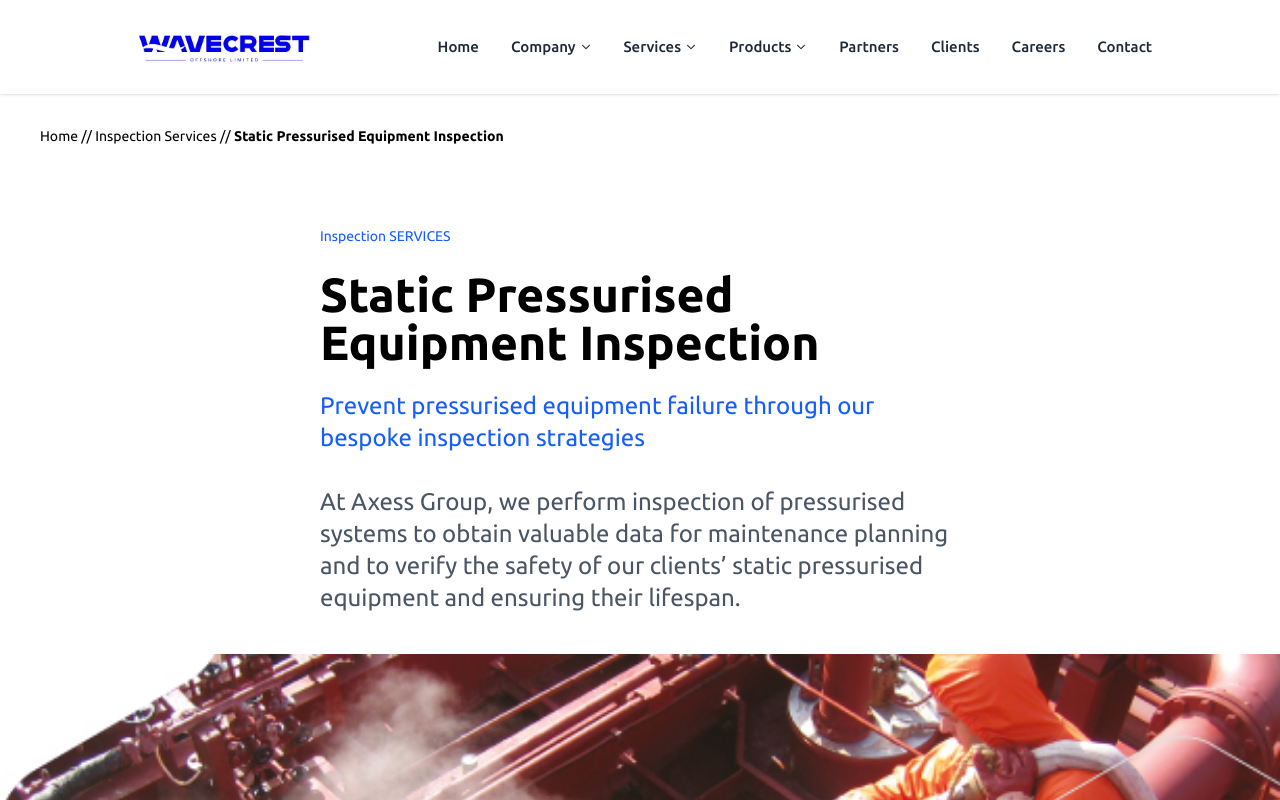
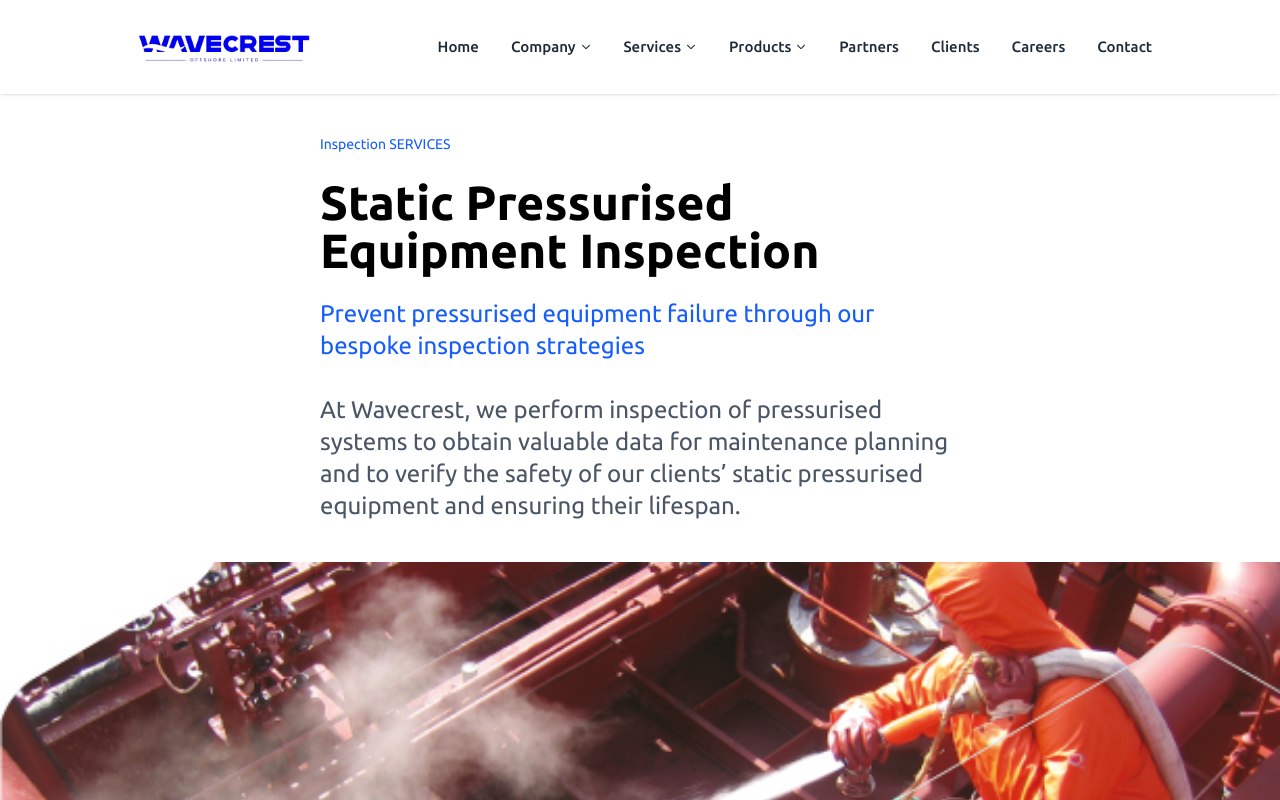
Before and after one commit to thedon-dev/wavecrest, a React (Vite) app: page /inspection-services/static-pressurised-equipment-inspection in a window 1280 px wide. Shown: the top 800 px of the page. Built offline with nearby package versions, Linux system fonts and the light colour scheme.

Commit message:
Little change

```diff
--- a/src/pages/DrillingEquipmentInspection.jsx
+++ b/src/pages/DrillingEquipmentInspection.jsx
@@ -7,10 +7,7 @@ import liftingImg from "../assets/computer_stat.jpg";
 const LiftingInspectionPage = () => {
   return (
     <div className="bg-white">
-      <div className="text-sm pt-8 mb-20 pl-10">
-        Home // Inspection Services // Drilling Equipment Inspection
-      </div>
-      <main className="flex justify-center items-center flex-col">
+      <main className="flex justify-center items-center flex-col mt-10">
         <div className="w-[50%]">
           {/* Hero Section */}
           <section className="">
@@ -143,13 +140,12 @@ const LiftingInspectionPage = () => {
                 </a>
               </section>
 
-              <img
+              {/* <img
                 src={liftingImg}
                 alt="Lifting equipment inspection"
                 className="w-full pt-6 mb-6"
               />
 
-              {/* learn more button */}
               <div className="flex justify-center items-center">
                 <a
                   href="/contact"
@@ -157,7 +153,7 @@ const LiftingInspectionPage = () => {
                 >
                   <button>Learn more about Equip software</button>
                 </a>
-              </div>
+              </div> */}
             </div>
           </div>
         </section>
--- a/src/pages/InspectionServices.jsx
+++ b/src/pages/InspectionServices.jsx
@@ -304,7 +304,7 @@ const InspectionServices = () => {
               </p>
               <div className="sm:w-full sm:h-[60%] text-center lg:h-[50%] lg:w-[60%] xl:ml-[20%] mt-10 bg-indigo-400 text-white px-5 py-2 rounded-md hover:bg-indigo-700 transition-colors">
                 <p className="text-3xl mb-4">Have any questions?</p>
-                <button className="bg-indigo-600 text-xl p-2 rounded-full">
+                <button className="bg-indigo-600 text-xl py-2 px-4 rounded-full flex gap-3 items-center mx-auto">
                   Contact us{" "}
                   <span className="text-white font-bold text-2xl hover:text-indigo-700">
                     →
@@ -323,25 +323,21 @@ const InspectionServices = () => {
               services, including:
             </h2>
 
-            <div className="flex flex-col items-center">
+            <div className="flex flex-col">
               {services.map((service, i) => (
                 <Link to={service.route}>
                   <div
                     key={i}
-                    className="flex items-center mt-2 gap-6 w-full sm:w-10/12 bg-gray-50 mb-6 p-5 rounded-xl shadow-sm hover:shadow-md hover:shadow-black/50  transition-shadow duration-200"
+                    className="flex items-center mt-2 gap-6 w-full bg-gray-50 mb-6 p-5 rounded-xl shadow-sm hover:shadow-md hover:shadow-black/50  transition-shadow duration-200"
                   >
                     <div className="flex-shrink-0 w-10 h-10 flex items-center justify-center bg-indigo-100 rounded-full">
                       {service.icon}
                     </div>
 
                     <div className="flex-1">
-                      <h3 className="font-semibold text-lg text-gray-800 mb-1">
+                      <h3 className="text-lg lg:text-xl text-gray-800 mb-1">
                         {service.title}
                       </h3>
-                      <p className="text-sm text-gray-600">
-                        Short description for {service.title}. Replace this with
-                        actual details.
-                      </p>
                     </div>
                   </div>
                 </Link>
--- a/src/pages/PressureSafety.jsx
+++ b/src/pages/PressureSafety.jsx
@@ -6,11 +6,7 @@ import { ArrowDown, ArrowUp } from "lucide-react";
 const PresureSafty = () => {
   return (
     <div className="bg-white">
-      <div className="text-sm pt-8 mb-20 pl-10">
-        Home // Inspection Services //
-        <strong> Pressure Safety Valves Inspection </strong>
-      </div>
-      <main className="flex justify-center items-center flex-col">
+      <main className="flex justify-center items-center flex-col mt-10">
         <div className="w-[50%]">
           {/* Hero Section */}
           <section className="">
@@ -86,13 +82,12 @@ const PresureSafty = () => {
                 </a>
               </section>
 
-              <img
+              {/* <img
                 src={liftingImg}
                 alt="Lifting equipment inspection"
                 className="w-full pt-6 mb-6"
               />
 
-              {/* learn more button */}
               <div className="flex justify-center items-center">
                 <a
                   href="/contact"
@@ -100,7 +95,7 @@ const PresureSafty = () => {
                 >
                   <button>Learn more about Bridge</button>
                 </a>
-              </div>
+              </div> */}
             </div>
           </div>
         </section>
--- a/src/pages/StacticPressurisedEquipment.jsx
+++ b/src/pages/StacticPressurisedEquipment.jsx
@@ -41,11 +41,7 @@ const StaticPressurisedEquipment = () => {
 
   return (
     <div className="bg-white">
-      <div className="text-sm pt-8 mb-20 pl-10">
-        Home // Inspection Services //
-        <strong> Static Pressurised Equipment Inspection </strong>
-      </div>
-      <main className="flex justify-center items-center flex-col">
+      <main className="flex justify-center items-center flex-col mt-10">
         <div className="w-[50%]">
           {/* Hero Section */}
           <section className="">
@@ -58,7 +54,7 @@ const StaticPressurisedEquipment = () => {
               inspection strategies
             </p>
             <p className="text-2xl text-gray-600 pt-6 mb-2">
-              At Axess Group, we perform inspection of pressurised systems to
+              At Wavecrest, we perform inspection of pressurised systems to
               obtain valuable data for maintenance planning and to verify the
               safety of our clients’ static pressurised equipment and ensuring
               their lifespan.
@@ -206,21 +202,11 @@ const StaticPressurisedEquipment = () => {
                 performance, to meet their requirements.
               </p>
 
-              <img
+              {/* <img
                 src={liftingImg}
                 alt="Lifting equipment inspection"
                 className="w-full pt-6 mb-6"
-              />
-
-              {/* learn more button */}
-              <div className="flex justify-center items-center">
-                <a
-                  href="/contact"
-                  className="text-gray-300 border  bg-blue-700 font-semibold px-6 py-3 rounded-lg shadow hover:bg-blue-50 transition"
-                >
-                  <button>Learn more about NDT software</button>
-                </a>
-              </div>
+              /> */}
             </div>
           </div>
         </section>
--- a/src/pages/liftingEquipmentInspectioncertification.jsx
+++ b/src/pages/liftingEquipmentInspectioncertification.jsx
@@ -46,11 +46,7 @@ const LiftingInspectionPage = () => {
   ];
   return (
     <div className="bg-white">
-      <div className="text-sm pt-8 mb-20 pl-10">
-        Home // Inspection Services // Lifting Equipment Inspection and
-        Certification
-      </div>
-      <main className="flex justify-center items-center flex-col">
+      <main className="flex justify-center items-center flex-col mt-10">
         <div className="w-[50%]">
           {/* Hero Section */}
           <section className="">
@@ -158,7 +154,7 @@ const LiftingInspectionPage = () => {
             </ul>
 
             {/*  */}
-            <div>
+            {/* <div>
               <h1 className="text-2xl mt-6 md:text-4xl text-left">
                 Reporting software for lifting equipment inspections
               </h1>
@@ -211,8 +207,6 @@ const LiftingInspectionPage = () => {
                 alt="Lifting equipment inspection"
                 className="h-[600px] w-full pt-6 mb-6"
               />
-
-              {/* learn more button */}
               <section className="py-12 mb-4 border rounded-md border-blue-500 text-center">
                 <h2 className="text-2xl md:text-3xl font-bold mb-4">
                   Have any questions?
@@ -242,7 +236,7 @@ const LiftingInspectionPage = () => {
                   </div>
                 ))}
               </div>
-            </div>
+            </div> */}
           </div>
         </section>
       </main>
```
